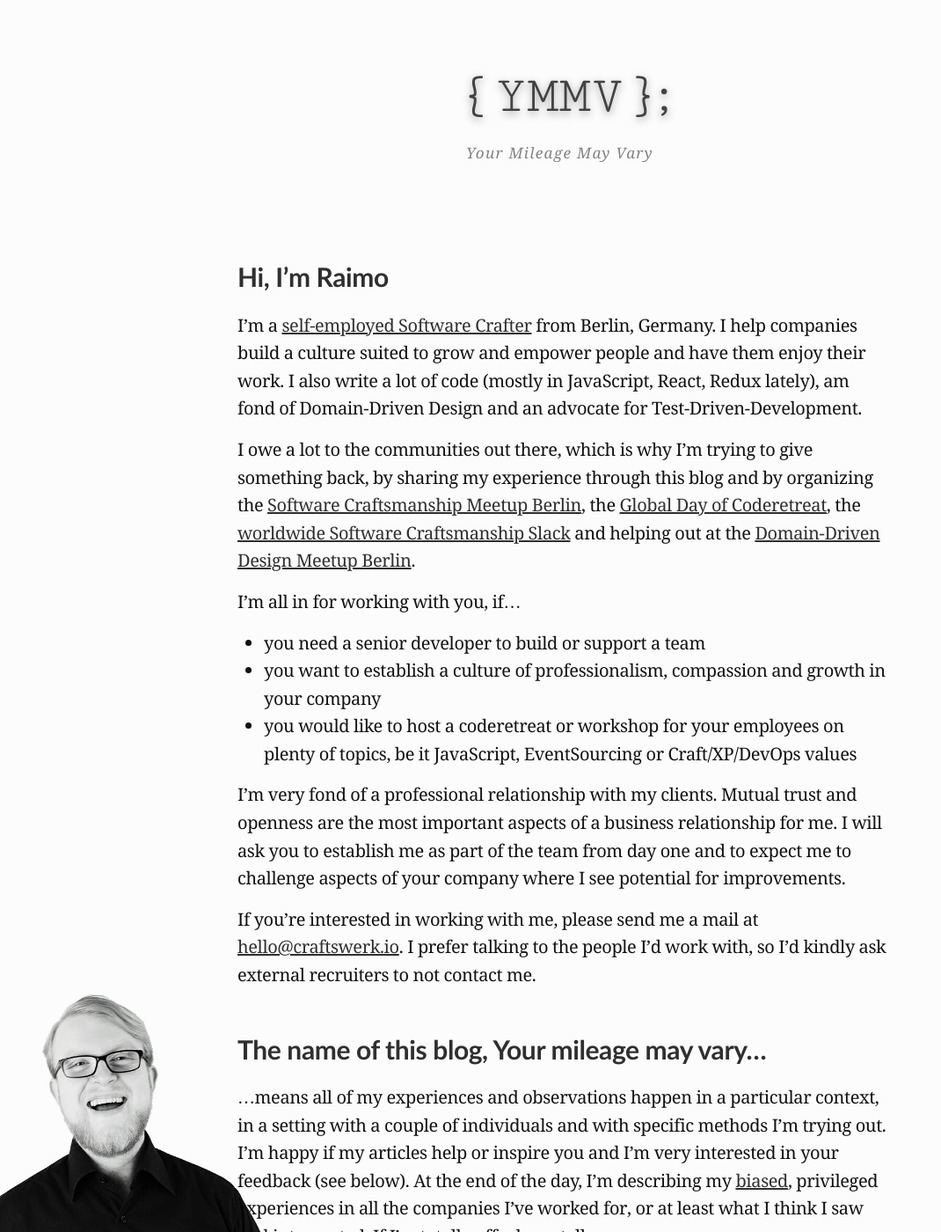
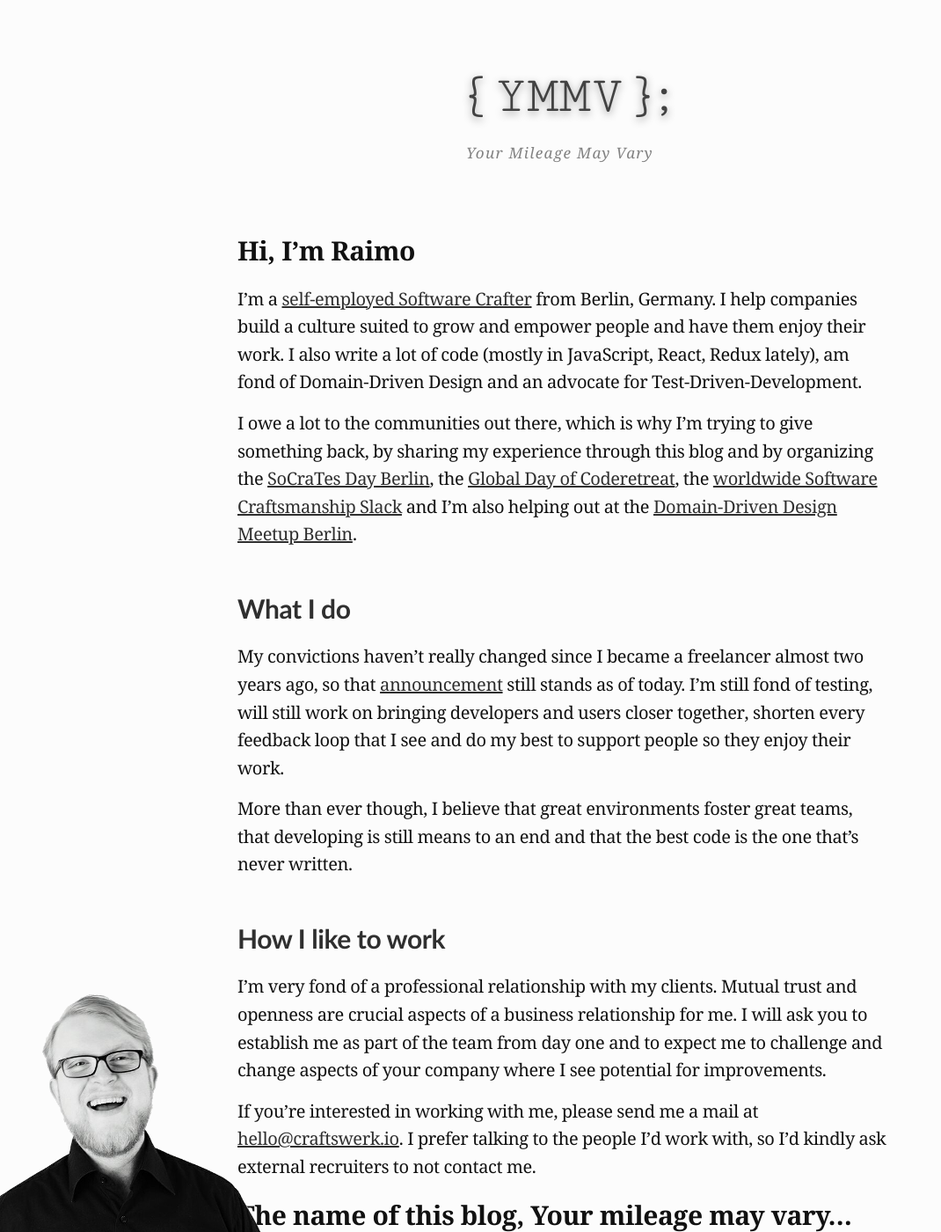
Before and after one commit to rradczewski/ymmv, a Jekyll site: the page built from about.md, in a window 1280 px wide and 1400 px high. Shown: the whole window at 88% size, without its empty margins (0-1070 px from the left). Built offline with Jekyll 4.4.1, drawn with Linux system fonts in a browser that asks for light colours.

Commit message:
Update About with some more explanations of what I do

```diff
--- a/about.md
+++ b/about.md
@@ -8,22 +8,25 @@ permalink: /about/
 
 <img src="{{ "/assets/raimo.png" | relative_url }}" id="raimo-about"/>
 
-## Hi, I'm Raimo
+# Hi, I'm Raimo
 
 I'm a [self-employed Software Crafter]({{ site.baseurl }}{% post_url 2017-02-06-Continuing_my_journey_as_a_Freelance_Software_Crafter %}) from Berlin, Germany. I help companies build a culture suited to grow and empower people and have them enjoy their work. I also write a lot of code (mostly in JavaScript, React, Redux lately), am fond of Domain-Driven Design and an advocate for Test-Driven-Development.
 
-I owe a lot to the communities out there, which is why I'm trying to give something back, by sharing my experience through this blog and by organizing the [Software Craftsmanship Meetup Berlin](http://www.meetup.com/Software-Craftsmanship-Berlin/), the [Global Day of Coderetreat](http://www.coderetreat.org), the [worldwide Software Craftsmanship Slack](http://slack.softwarecraftsmanship.org/) and helping out at the [Domain-Driven Design Meetup Berlin](https://www.meetup.com/Domain-Driven-Design-Berlin/).
+I owe a lot to the communities out there, which is why I'm trying to give something back, by sharing my experience through this blog and by organizing the [SoCraTes Day Berlin](http://www.socratesday.berlin/), the [Global Day of Coderetreat](http://www.coderetreat.org), the [worldwide Software Craftsmanship Slack](http://slack.softwarecraftsmanship.org/) and I'm also helping out at the [Domain-Driven Design Meetup Berlin](https://www.meetup.com/Domain-Driven-Design-Berlin/).
 
-I'm all in for working with you, if...
- - you need a senior developer to build or support a team
- - you want to establish a culture of professionalism, compassion and growth in your company
- - you would like to host a coderetreat or workshop for your employees on plenty of topics, be it JavaScript, EventSourcing or Craft/XP/DevOps values
+## What I do
 
-I'm very fond of a professional relationship with my clients. Mutual trust and openness are the most important aspects of a business relationship for me. I will ask you to establish me as part of the team from day one and to expect me to challenge aspects of your company where I see potential for improvements.
+My convictions haven't really changed since I became a freelancer almost two years ago, so that [announcement]({{ site.baseurl }}{% link _posts/2017-02-06-Continuing_my_journey_as_a_Freelance_Software_Crafter.md %}#developing-software) still stands as of today. I'm still fond of testing, will still work on bringing developers and users closer together, shorten every feedback loop that I see and do my best to support people so they enjoy their work.
+
+More than ever though, I believe that great environments foster great teams, that developing is still means to an end and that the best code is the one that's never written.
+
+## How I like to work
+
+I'm very fond of a professional relationship with my clients. Mutual trust and openness are crucial  aspects of a business relationship for me. I will ask you to establish me as part of the team from day one and to expect me to challenge and change aspects of your company where I see potential for improvements.
 
 If you're interested in working with me, please send me a mail at [hello@craftswerk.io](mailto:hello@craftswerk.io). I prefer talking to the people I'd work with, so I'd kindly ask external recruiters to not contact me.
 
-## The name of this blog, Your mileage may vary...
+# The name of this blog, Your mileage may vary...
 
 ...means all of my experiences and observations happen in a particular context, in a setting with a couple of individuals and with specific methods I'm trying out.
 I'm happy if my articles help or inspire you and I'm very interested in your feedback (see below). At the end of the day, I'm describing my [biased](https://betterhumans.coach.me/cognitive-bias-cheat-sheet-55a472476b18?gi=4d491e9aedc9#.2n3okjow7), privileged experiences in all the companies I've worked for, or at least what I think I saw and interpreted. If I'm totally off, please tell me.
```
